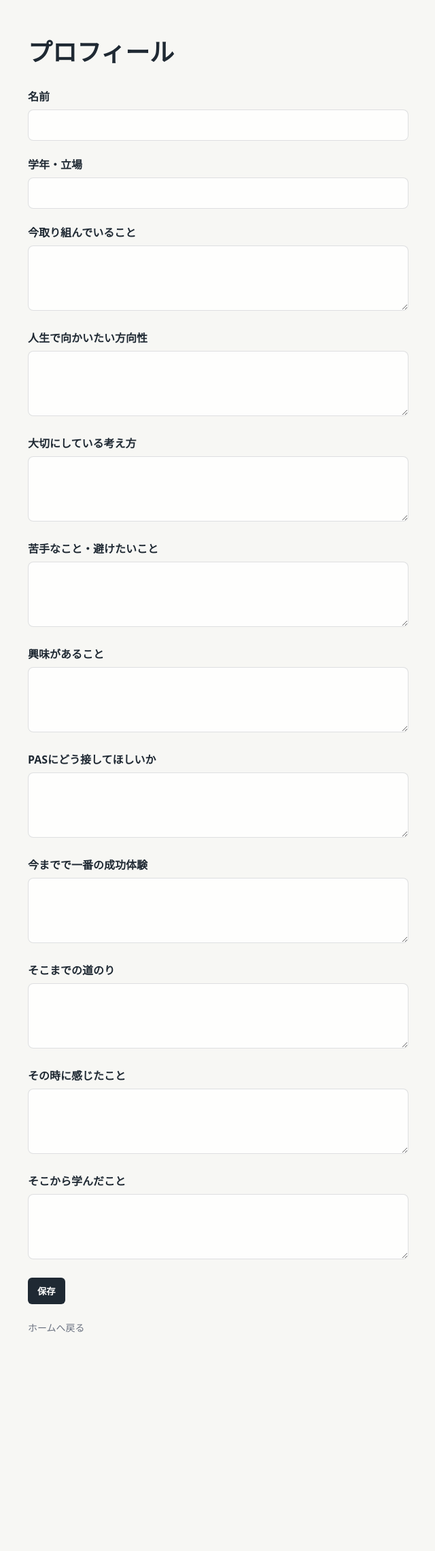
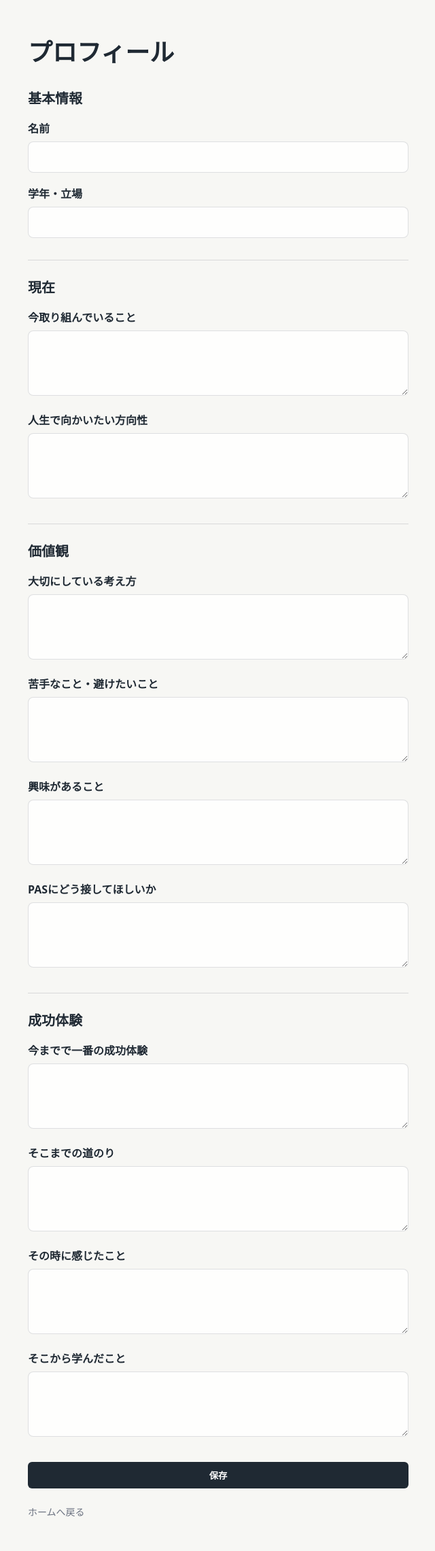
Before and after one commit to kokura-yuta/PAS, a FastAPI app: template templates/profile.html in a window 1280 px wide. Shown: the whole page at 68% size, without its empty margins (319-959 px from the left). Before the commit the page ends 1959 px from the top, so only its background shows below. Run offline with FastAPI, Linux system fonts and the light colour scheme; the template is opened without the code that fills it, so the values that code supplies are empty.

Commit message:
Organize profile form sections

```diff
--- a/static/style.css
+++ b/static/style.css
@@ -118,7 +118,39 @@ body {
     margin: 0 auto;
 }
 
+.profile-form {
+    display: flex;
+    flex-direction: column;
+    gap: 32px;
+}
+
+.form-section {
+    border-top: 1px solid var(--field-border);
+    padding-top: 24px;
+}
+
+.form-section:first-child {
+    border-top: none;
+    padding-top: 0;
+}
+
+.form-section h2 {
+    max-width: none;
+    margin: 0 0 18px;
+    font-size: 20px;
+}
+
+.field {
+    margin-bottom: 18px;
+}
+
+.field:last-child {
+    margin-bottom: 0;
+}
+
 .page label {
+    display: block;
+    margin-bottom: 8px;
     font-weight: 700;
 }
 
@@ -127,7 +159,6 @@ body {
 .page select {
     width: 100%;
     box-sizing: border-box;
-    margin-top: 8px;
     padding: 11px 12px;
     border: 1px solid var(--field-border);
     border-radius: 8px;
--- a/templates/profile.html
+++ b/templates/profile.html
@@ -10,42 +10,82 @@
     <main class="page">
         <h1>プロフィール</h1>
 
-        <form method="post" action="/profile">
-            <label>名前</label><br>
-            <input type="text" name="name" value="{{ profile.name if profile else '' }}"><br><br>
+        <form class="profile-form" method="post" action="/profile">
+            <section class="form-section">
+                <h2>基本情報</h2>
 
-            <label>学年・立場</label><br>
-            <input type="text" name="school_year" value="{{ profile.school_year if profile else '' }}"><br><br>
+                <div class="field">
+                    <label>名前</label>
+                    <input type="text" name="name" value="{{ profile.name if profile else '' }}">
+                </div>
 
-            <label>今取り組んでいること</label><br>
-            <textarea name="current_focus">{{ profile.current_focus if profile else '' }}</textarea><br><br>
+                <div class="field">
+                    <label>学年・立場</label>
+                    <input type="text" name="school_year" value="{{ profile.school_year if profile else '' }}">
+                </div>
+            </section>
 
-            <label>人生で向かいたい方向性</label><br>
-            <textarea name="life_direction">{{ profile.life_direction if profile else '' }}</textarea><br><br>
+            <section class="form-section">
+                <h2>現在</h2>
 
-            <label>大切にしている考え方</label><br>
-            <textarea name="values">{{ profile.values if profile else '' }}</textarea><br><br>
+                <div class="field">
+                    <label>今取り組んでいること</label>
+                    <textarea name="current_focus">{{ profile.current_focus if profile else '' }}</textarea>
+                </div>
 
-            <label>苦手なこと・避けたいこと</label><br>
-            <textarea name="weaknesses">{{ profile.weaknesses if profile else '' }}</textarea><br><br>
+                <div class="field">
+                    <label>人生で向かいたい方向性</label>
+                    <textarea name="life_direction">{{ profile.life_direction if profile else '' }}</textarea>
+                </div>
+            </section>
 
-            <label>興味があること</label><br>
-            <textarea name="interests">{{ profile.interests if profile else '' }}</textarea><br><br>
+            <section class="form-section">
+                <h2>価値観</h2>
 
-            <label>PASにどう接してほしいか</label><br>
-            <textarea name="communication_preference">{{ profile.communication_preference if profile else '' }}</textarea><br><br>
+                <div class="field">
+                    <label>大切にしている考え方</label>
+                    <textarea name="values">{{ profile.values if profile else '' }}</textarea>
+                </div>
 
-            <label>今までで一番の成功体験</label><br>
-            <textarea name="best_success_experience">{{ profile.best_success_experience if profile else '' }}</textarea><br><br>
+                <div class="field">
+                    <label>苦手なこと・避けたいこと</label>
+                    <textarea name="weaknesses">{{ profile.weaknesses if profile else '' }}</textarea>
+                </div>
 
-            <label>そこまでの道のり</label><br>
-            <textarea name="success_journey">{{ profile.success_journey if profile else '' }}</textarea><br><br>
+                <div class="field">
+                    <label>興味があること</label>
+                    <textarea name="interests">{{ profile.interests if profile else '' }}</textarea>
+                </div>
 
-            <label>その時に感じたこと</label><br>
-            <textarea name="success_feelings">{{ profile.success_feelings if profile else '' }}</textarea><br><br>
+                <div class="field">
+                    <label>PASにどう接してほしいか</label>
+                    <textarea name="communication_preference">{{ profile.communication_preference if profile else '' }}</textarea>
+                </div>
+            </section>
 
-            <label>そこから学んだこと</label><br>
-            <textarea name="success_lessons">{{ profile.success_lessons if profile else '' }}</textarea><br><br>
+            <section class="form-section">
+                <h2>成功体験</h2>
+
+                <div class="field">
+                    <label>今までで一番の成功体験</label>
+                    <textarea name="best_success_experience">{{ profile.best_success_experience if profile else '' }}</textarea>
+                </div>
+
+                <div class="field">
+                    <label>そこまでの道のり</label>
+                    <textarea name="success_journey">{{ profile.success_journey if profile else '' }}</textarea>
+                </div>
+
+                <div class="field">
+                    <label>その時に感じたこと</label>
+                    <textarea name="success_feelings">{{ profile.success_feelings if profile else '' }}</textarea>
+                </div>
+
+                <div class="field">
+                    <label>そこから学んだこと</label>
+                    <textarea name="success_lessons">{{ profile.success_lessons if profile else '' }}</textarea>
+                </div>
+            </section>
 
             <button type="submit">保存</button>
         </form>
```
